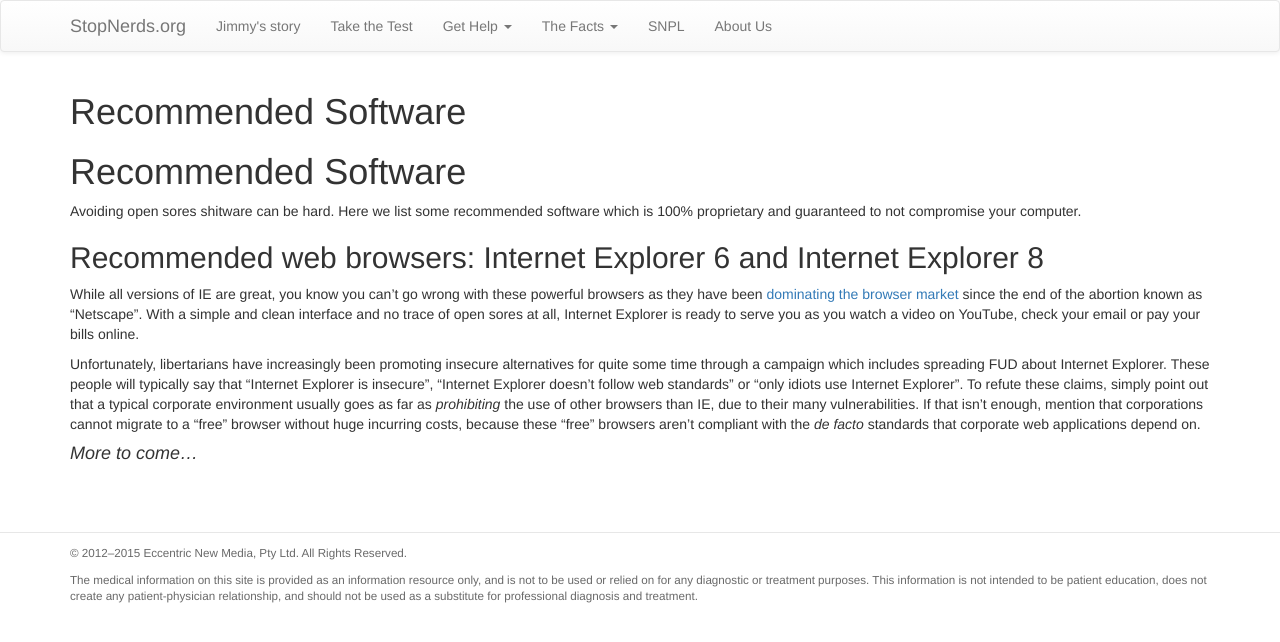
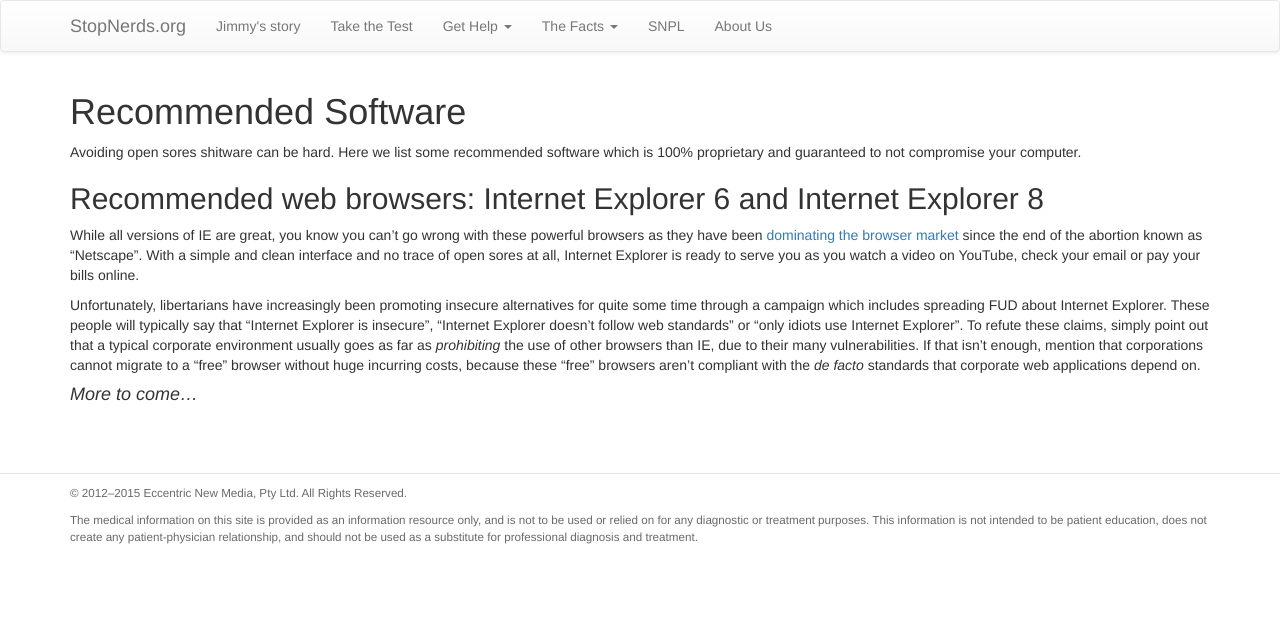
Before and after one commit to StopNerds/stopnerds.github.io, a Jekyll site: the page built from recommended-software.md, in a window 1280 px wide. Shown: the top 642 px of the page. Built offline with Jekyll 4.4.1, drawn with Linux system fonts in a browser that asks for light colours; nearby versions of some CDN libraries.

Commit message:
Update recommended-software.md

```diff
--- a/recommended-software.md
+++ b/recommended-software.md
@@ -5,9 +5,9 @@
 permalink: /recommended-software/
 ---
 
-# Recommended Software
 
 Avoiding open sores shitware can be hard. Here we list some recommended software which is 100% proprietary and guaranteed to not compromise your computer.
+
 
 ## Recommended web browsers: Internet Explorer 6 and Internet Explorer 8
 
```
